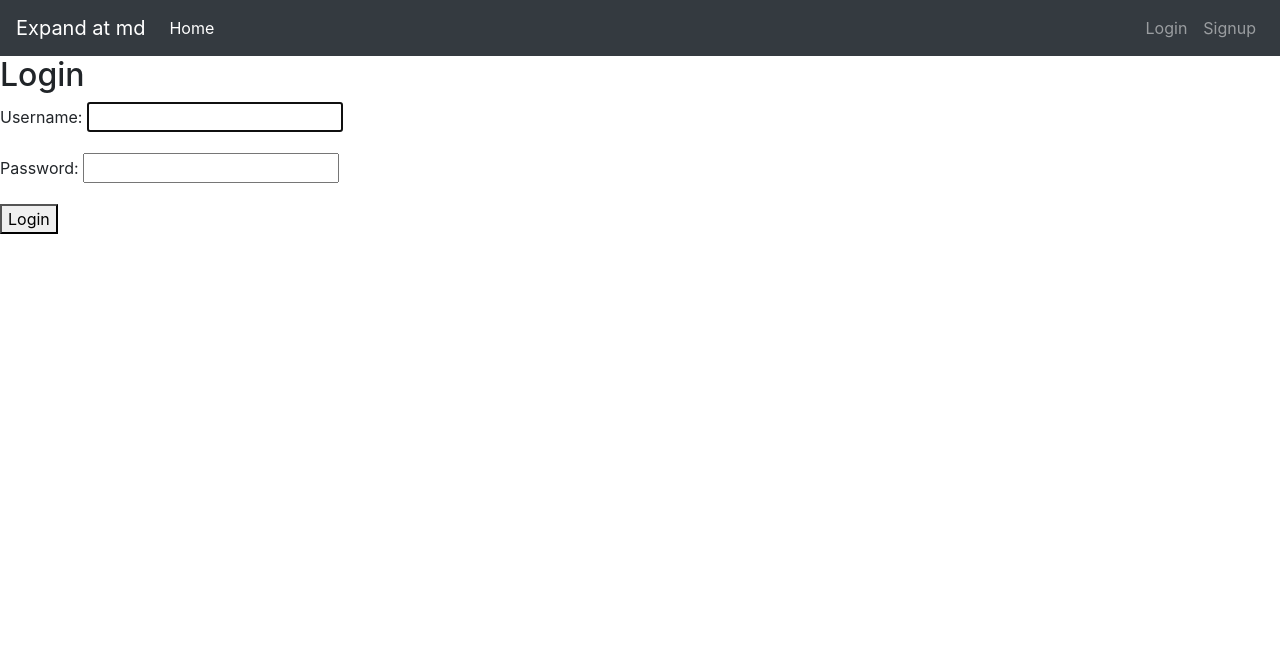
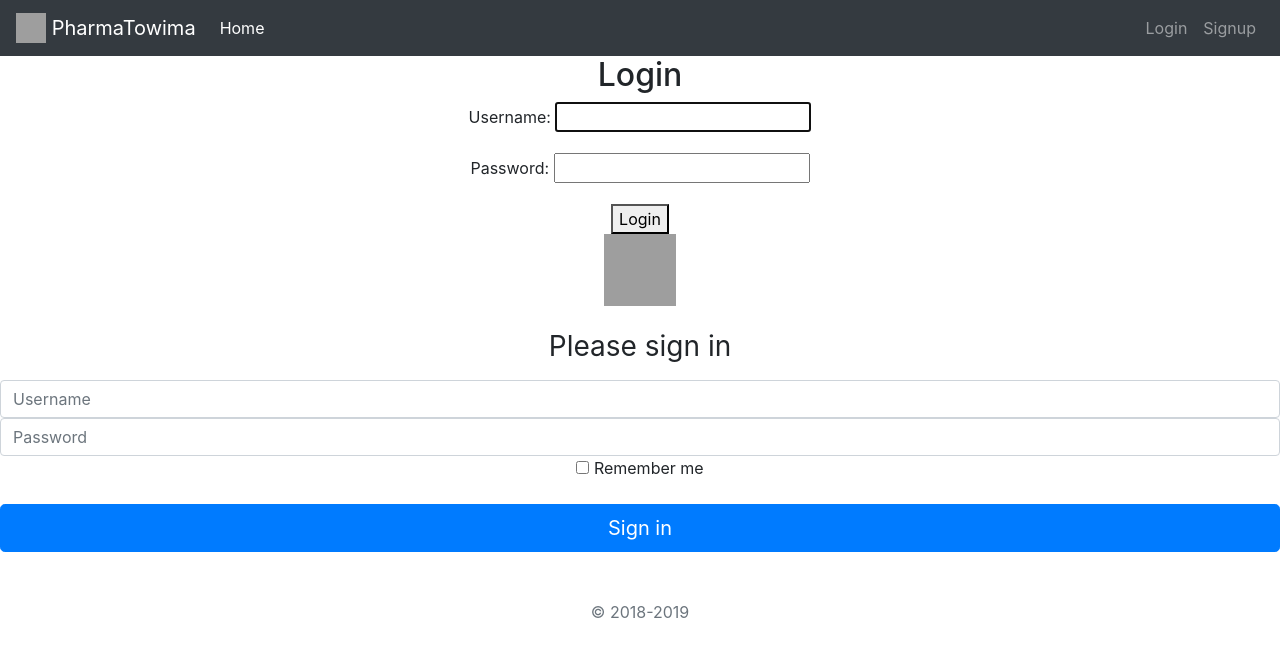
Before and after one commit to wilrop/web-technologies, a Django app: page /accounts/login/ in a window 1280 px wide. Shown: the top 657 px of the page. Run offline with Django 3.2, Linux system fonts and the light colour scheme; some libraries are stand-ins or nearby versions; grey boxes are pictures that could not be loaded.

Commit message:
I added some visual elements via bootstrap

```diff
--- a/towima/templates/base.html
+++ b/towima/templates/base.html
@@ -12,7 +12,10 @@
   <body>
     <header>
       <nav class="navbar navbar-expand-md navbar-dark bg-dark">
-      <a class="navbar-brand" href="#">Expand at md</a>
+          <a class="navbar-brand" href="{% url 'home' %}">
+              <img src="https://encrypted-tbn0.gstatic.com/images?q=tbn:ANd9GcTaOe61sWWiQLqgknayKHvVfPtb59o_acSgPLMLhnxZEqHwuymWYQ" width="30" height="30" class="d-inline-block align-top" alt="">
+              PharmaTowima
+            </a>
       <button class="navbar-toggler" type="button" data-toggle="collapse" data-target="#NavbarHeader" aria-controls="navbarsExample04" aria-expanded="false" aria-label="Toggle navigation">
         <span class="navbar-toggler-icon"></span>
       </button>
--- a/towima/templates/registration/login.html
+++ b/towima/templates/registration/login.html
@@ -4,9 +4,27 @@
 
 {% block content %}
   <h2>Login</h2>
-  <form method="post">
+<form method="post">
     {% csrf_token %}
     {{ form.as_p }}
     <button type="submit">Login</button>
   </form>
+
+  <body class="text-center">
+      <form class="form-signin">
+        <img class="mb-4" src="https://encrypted-tbn0.gstatic.com/images?q=tbn:ANd9GcTaOe61sWWiQLqgknayKHvVfPtb59o_acSgPLMLhnxZEqHwuymWYQ" alt="" width="72" height="72">
+        <h1 class="h3 mb-3 font-weight-normal">Please sign in</h1>
+        <label for="inputEmail" class="sr-only">Username</label>
+        <input type="email" id="inputEmail" class="form-control" placeholder="Username" required="" autofocus="">
+        <label for="inputPassword" class="sr-only">Password</label>
+        <input type="password" id="inputPassword" class="form-control" placeholder="Password" required="">
+        <div class="checkbox mb-3">
+          <label>
+            <input type="checkbox" value="remember-me"> Remember me
+          </label>
+        </div>
+        <button class="btn btn-lg btn-primary btn-block" type="submit">Sign in</button>
+        <p class="mt-5 mb-3 text-muted">© 2018-2019</p>
+      </form>
+  </body>
 {% endblock %}
```
Also changed, not shown: towima/templates/home.html (+11 -5 lines).
